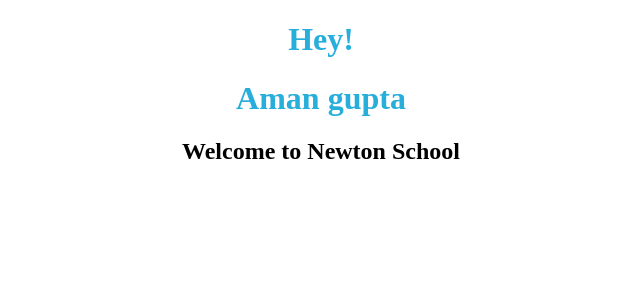
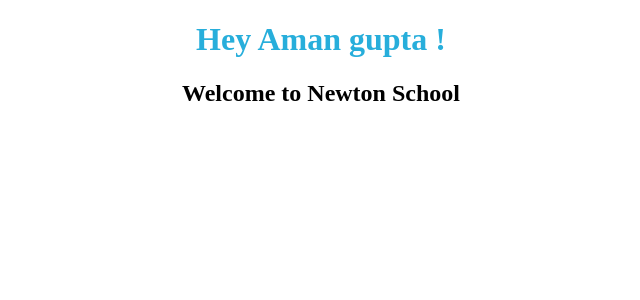
Before and after one commit to Ram-1234/React-Assignment-5---Greetings-with-Props, a React app: page / in a window 1280 px wide. Shown: the top 300 px of the page, without its empty margins (319-959 px from the left). Built offline with nearby package versions, Linux system fonts and the light colour scheme.

Commit message:
modified

```diff
--- a/src/components/Welcome.js
+++ b/src/components/Welcome.js
@@ -4,8 +4,7 @@
 function Welcome(props){
     return (
         <>
-        <h1>Hey!</h1>
-        <h1>{props.name}</h1>
+        <h1>Hey {props.name} !</h1>
         <h2>Welcome to Newton School</h2>
         </>
     )
```
